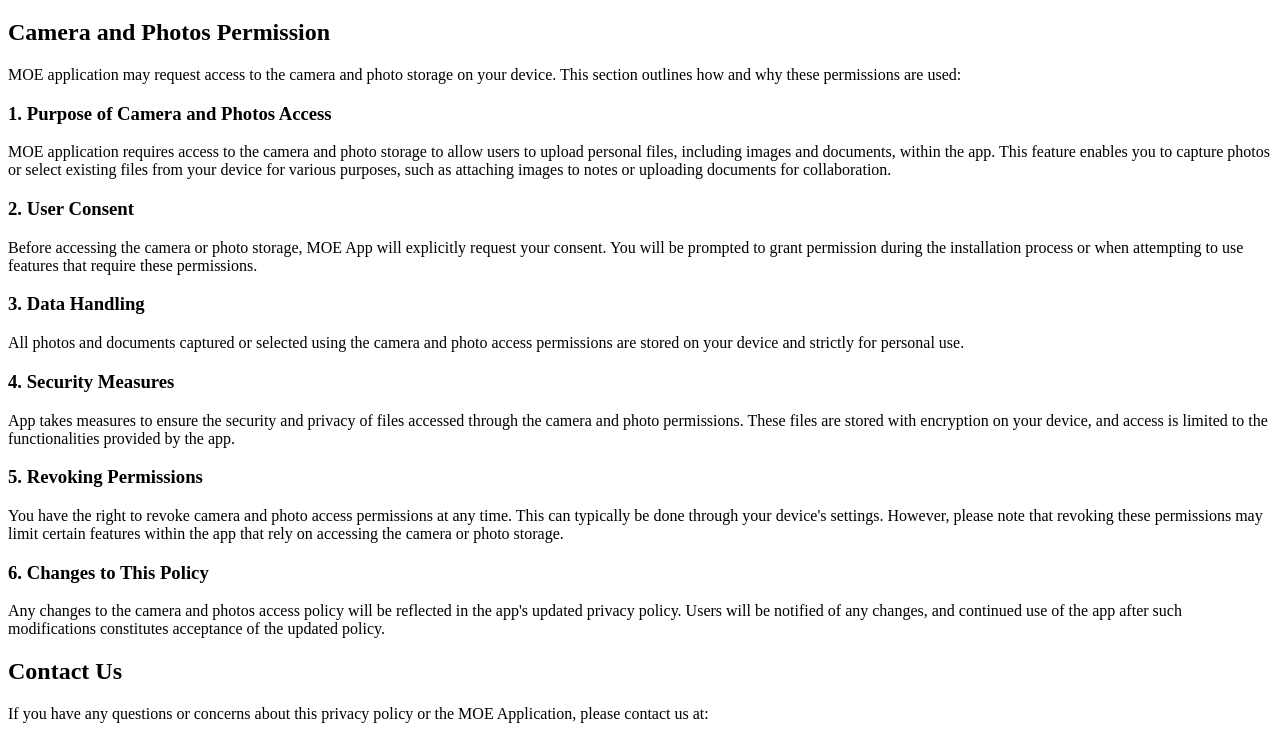
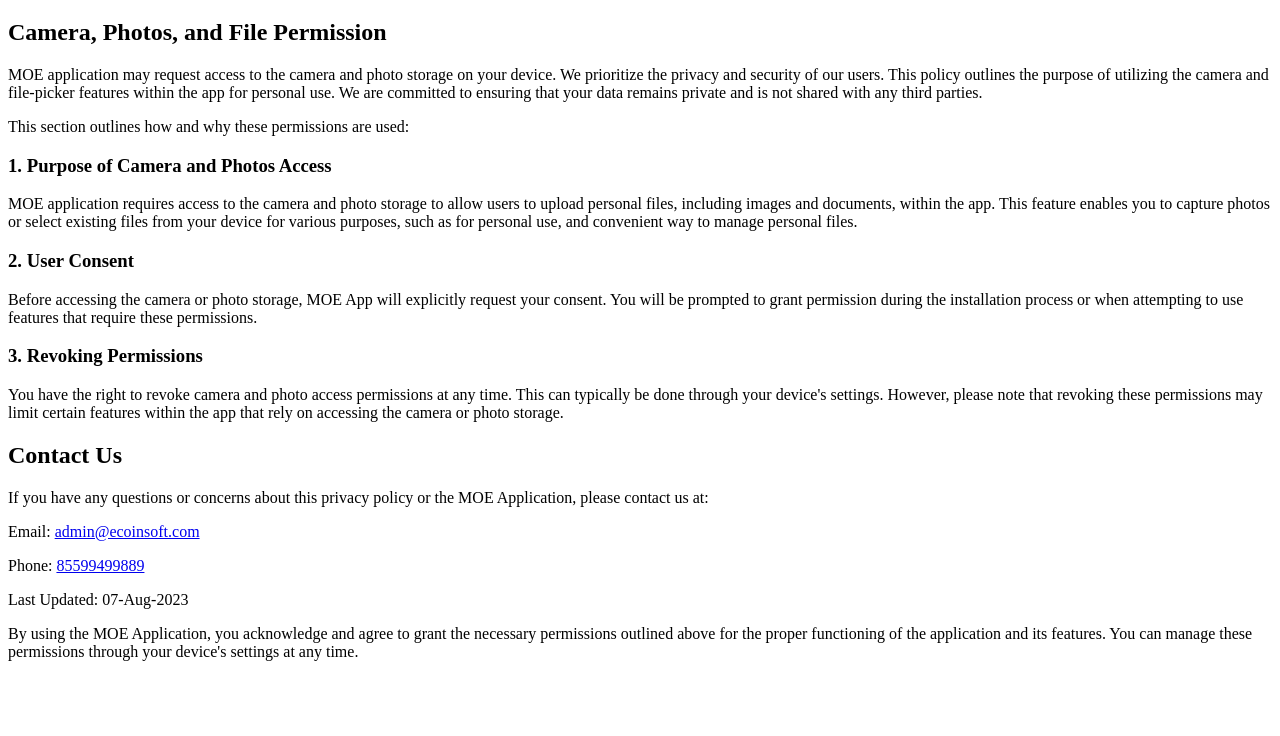
Before and after one commit to simkosal/MOE-Privacy-Policy, a plain HTML site: page index.html in a window 1280 px wide. Shown: the part 61-797 px from the top of the page. Drawn offline with Linux system fonts and the light colour scheme.

Commit message:
Update Policy

```diff
--- a/index.html
+++ b/index.html
@@ -10,33 +10,22 @@
 <body>
   <h1>MOE - Privacy Policy</h1>
 
-  <h2>Camera and Photos Permission</h2>
+  <h2>Camera, Photos, and File Permission</h2>
 
-  <p>MOE application may request access to the camera and photo storage on your device. This section outlines how and why these permissions are used:</p>
+  <p>MOE application may request access to the camera and photo storage on your device. We prioritize the privacy and security of our users. This policy outlines the purpose of utilizing the camera and file-picker features within the app for personal use. We are committed to ensuring that your data remains private and is not shared with any third parties.</p>
+  <p>   This section outlines how and why these permissions are used:</p>
 
   <h3>1. Purpose of Camera and Photos Access</h3>
 
-  <p>MOE application requires access to the camera and photo storage to allow users to upload personal files, including images and documents, within the app. This feature enables you to capture photos or select existing files from your device for various purposes, such as attaching images to notes or uploading documents for collaboration.</p>
+  <p>MOE application requires access to the camera and photo storage to allow users to upload personal files, including images and documents, within the app. This feature enables you to capture photos or select existing files from your device for various purposes, such as for personal use, and convenient way to manage personal files.</p>
 
   <h3>2. User Consent</h3>
 
   <p>Before accessing the camera or photo storage, MOE App will explicitly request your consent. You will be prompted to grant permission during the installation process or when attempting to use features that require these permissions.</p>
 
-  <h3>3. Data Handling</h3>
-
-  <p>All photos and documents captured or selected using the camera and photo access permissions are stored on your device and strictly for personal use.</p>
-
-  <h3>4. Security Measures</h3>
-
-  <p>App takes measures to ensure the security and privacy of files accessed through the camera and photo permissions. These files are stored with encryption on your device, and access is limited to the functionalities provided by the app.</p>
-
-  <h3>5. Revoking Permissions</h3>
+  <h3>3. Revoking Permissions</h3>
 
   <p>You have the right to revoke camera and photo access permissions at any time. This can typically be done through your device's settings. However, please note that revoking these permissions may limit certain features within the app that rely on accessing the camera or photo storage.</p>
-
-  <h3>6. Changes to This Policy</h3>
-
-  <p>Any changes to the camera and photos access policy will be reflected in the app's updated privacy policy. Users will be notified of any changes, and continued use of the app after such modifications constitutes acceptance of the updated policy.</p>
 
   <!-- Add more sections as needed -->
 
```
